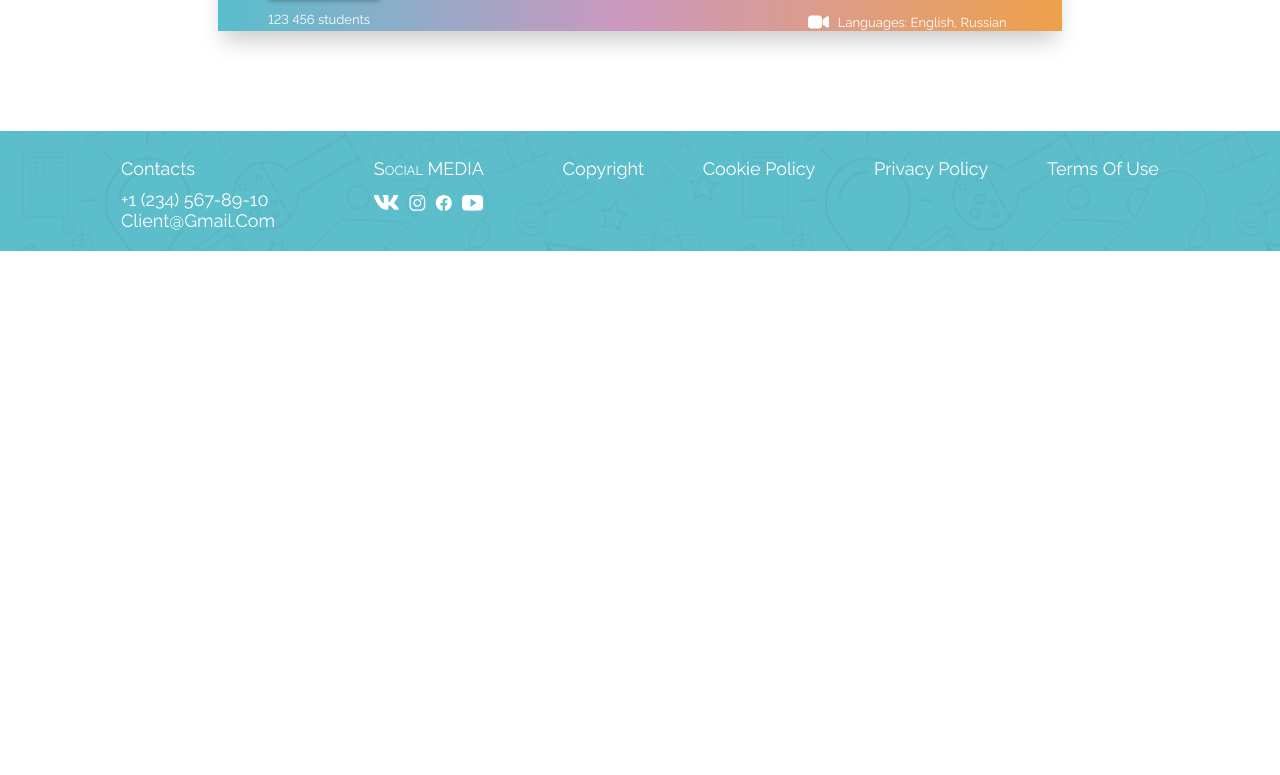
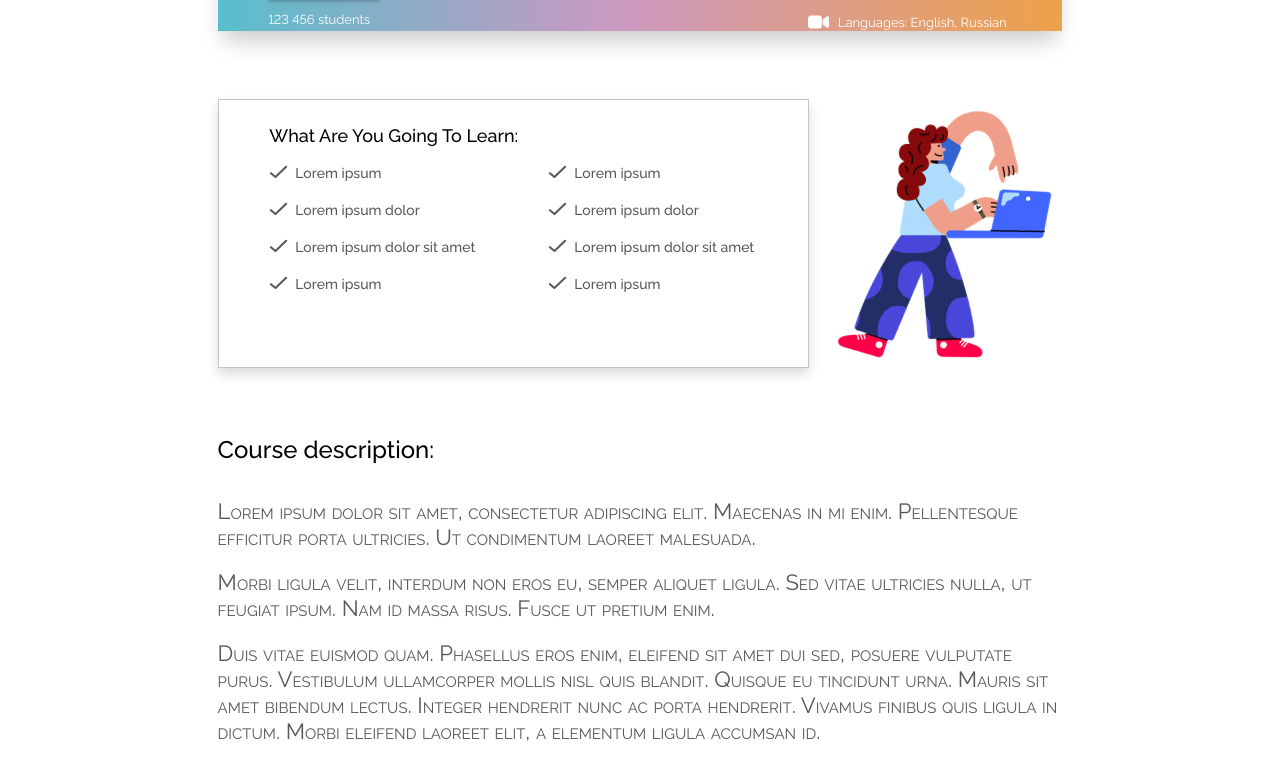
Before and after one commit to Lenoliums/e-lern-Task, a plain HTML site: page index.html in a window 1280 px wide. Shown: the part 405-1180 px from the top of the page. Before the commit the page ends 800 px from the top, so only its background shows below. Drawn offline with Linux system fonts and the light colour scheme.

Commit message:
course discription and skils

```diff
--- a/index.html
+++ b/index.html
@@ -56,8 +56,36 @@
             </div>
 
         </article>
+        <article id="planArticle">
+            <section id="plan">
+                <h6 class="headTextColor">What are you going to learn:</h6>
+                <ul class="skillsBox">
+                    <li>Lorem ipsum</li>
+                    <li>Lorem ipsum dolor</li>
+                    <li>Lorem ipsum dolor sit amet</li>
+                    <li>Lorem ipsum</li>
+                    <li>Lorem ipsum</li>
+                    <li>Lorem ipsum dolor</li>
+                    <li>Lorem ipsum dolor sit amet</li>
+                    <li>Lorem ipsum</li>
+                </ul>
+            </section>
+            <img src="img\Brazuca - Standing 1.png" alt="funMan">
+        </article>
 
-        <div style="width: 200px; height: 100px;"></div>
+        <article id="courseDescription">
+            <h5 class="headTextColor">Course description:</h5>
+            <div>
+                <p>Lorem ipsum dolor sit amet, consectetur adipiscing elit. Maecenas in mi enim.
+                    Pellentesque efficitur porta ultricies. Ut condimentum laoreet malesuada.</p><br>
+                <p>Morbi ligula velit, interdum non eros eu, semper aliquet ligula.
+                    Sed vitae ultricies nulla, ut feugiat ipsum. Nam id massa risus. Fusce ut pretium enim.</p><br>
+                <p>Duis vitae euismod quam. Phasellus eros enim, eleifend sit amet dui sed, posuere vulputate purus.
+                    Vestibulum ullamcorper mollis nisl quis blandit. Quisque eu tincidunt urna. Mauris sit amet bibendum lectus.
+                    Integer hendrerit nunc ac porta hendrerit. Vivamus finibus quis ligula in dictum. Morbi eleifend laoreet
+                    elit, a elementum ligula accumsan id.</p>
+            </div>
+        </article>
 
 
 
--- a/styles.css
+++ b/styles.css
@@ -95,13 +95,19 @@ main{
     max-width: 1280px;
     margin: auto;
 }
+article{
+    width: 100%;
+    margin-bottom: 8%;
+    min-width: 575px;
+}
+section{
+    min-width: 575px;
+}
 #course{
     position: relative;
     margin-top: -12.5vw;
-    width: 100%;
     height: 25vw;
     min-height: 320px;
-    min-width: 500px;
     background: linear-gradient(90deg, #58BECD 0%, #CB98C0 47.52%, #EEA14A 100%);
     box-shadow: 0px 15px 21px -5px rgba(0, 0, 0, 0.20);
     z-index: 1;
@@ -138,6 +144,7 @@ h5{
     font-weight: 700;
     text-transform: uppercase;
     border: 0;
+    cursor: pointer;
 }
 #globus{
     position: absolute;
@@ -152,3 +159,53 @@ h5{
     margin-right: 5px;
     transform: translateY(2px);
 }
+
+h6{
+    font-size: 18px;
+    font-weight: 500;
+}
+.headTextColor{
+    color: black;
+}
+#plan{
+    width: 70%;
+    border: 1px solid #C4C4C4;
+    box-shadow: 0px 6px 11px rgba(0, 0, 0, 0.15);
+    padding: 3% 6% 0;
+}
+#plan h6{
+    margin-bottom: 4%;
+}
+.skillsBox{
+    column-count: 2;
+    gap: 70px;
+
+}
+.skillsBox li{
+    list-style-image: url(img/Vector.svg);
+    font-size: 14px;
+    font-weight: 500;
+    text-transform: none;
+    color: #595757;
+    margin-bottom: 10%;
+    list-style-position: inside
+}
+#planArticle{
+    display: flex;
+    justify-content: space-between;
+}
+#courseDescription h5{
+    text-transform: none;
+    margin-bottom: 4%;
+    font-weight: 500;
+}
+#courseDescription div{
+    width: 100%;
+}
+#courseDescription div p{
+    color: #595757;
+    font-size: 22px;
+    font-weight: 400;
+    font-variant: small-caps;
+    text-transform: none;
+}
```
Also changed, not shown: img/Vector.svg (added).
